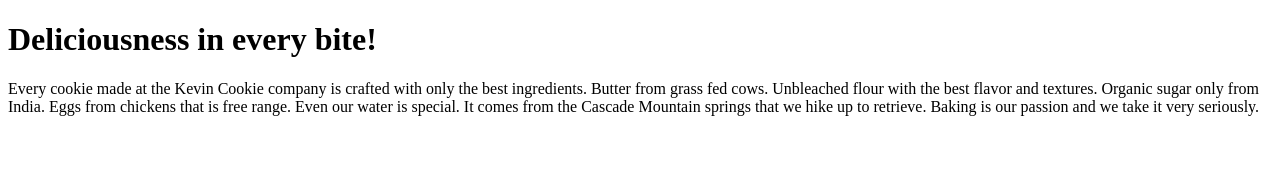
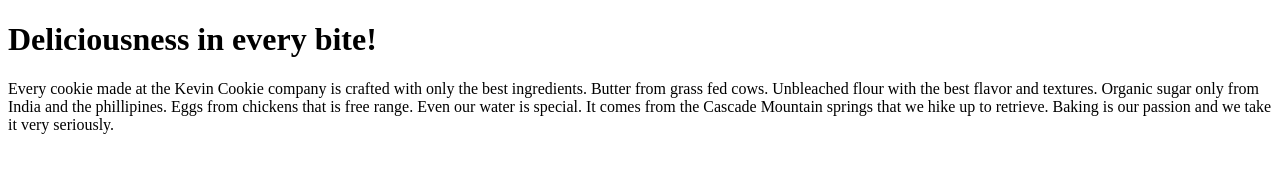
Before and after one commit to MotasimMaaz/Maazcookingcompany.com, a plain HTML site: page index.htm in a window 1280 px wide. Drawn offline with Linux system fonts and the light colour scheme.

Commit message:
Update index.htm

```diff
--- a/index.htm
+++ b/index.htm
@@ -4,7 +4,7 @@
 
 <h1>Deliciousness in every bite!</h1>
 
-<p>Every cookie made at the Kevin Cookie company is crafted with only the best ingredients. Butter from grass fed cows. Unbleached flour with the best flavor and textures. Organic sugar only from India. Eggs from chickens that is free range. Even our water is special. It comes from the Cascade Mountain springs that we hike up to retrieve. Baking is our passion and we take it very seriously.</p>
+<p>Every cookie made at the Kevin Cookie company is crafted with only the best ingredients. Butter from grass fed cows. Unbleached flour with the best flavor and textures. Organic sugar only from India and the phillipines. Eggs from chickens that is free range. Even our water is special. It comes from the Cascade Mountain springs that we hike up to retrieve. Baking is our passion and we take it very seriously.</p>
 
 
 </body>
```
